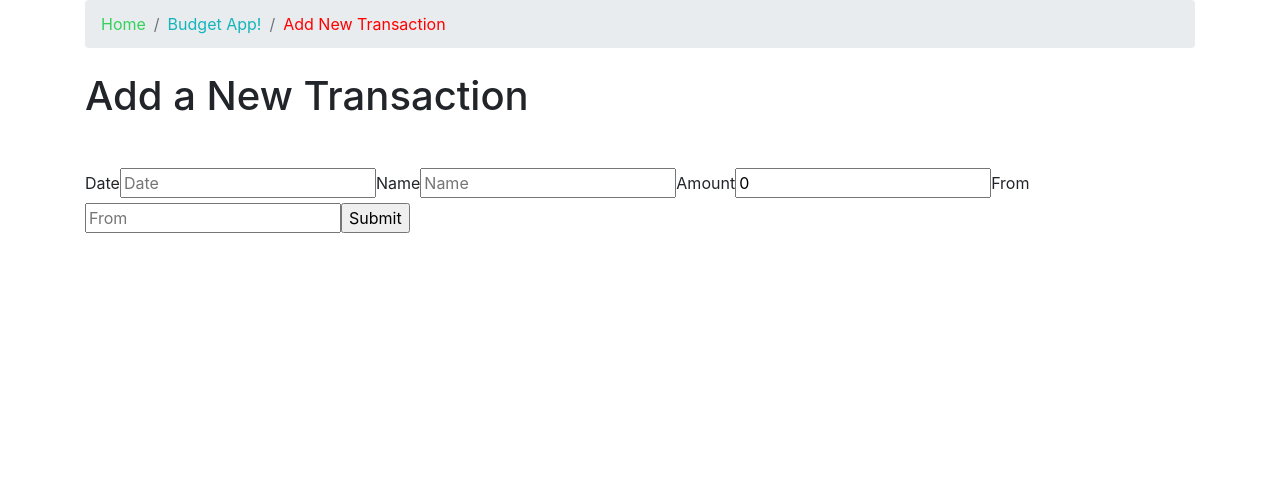
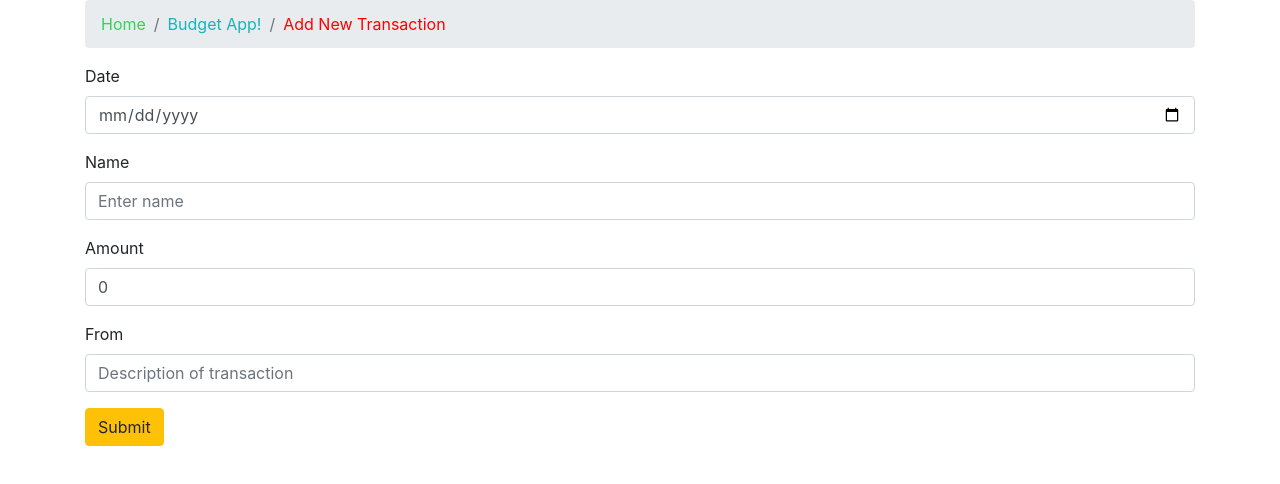
Before and after one commit to esayh/budget-app, a React (Create React App) app: page /transactions/new in a window 1280 px wide. Shown: the top 484 px of the page. Built offline with nearby package versions, Linux system fonts and the light colour scheme; no server answers.

Commit message:
add bootstrap form

```diff
--- a/src/Components/TransactionsNewForm.js
+++ b/src/Components/TransactionsNewForm.js
@@ -1,5 +1,6 @@
 import { useState } from 'react'
-import { withRouter } from 'react-router-dom';
+import { Form, Button } from 'react-bootstrap'
+import { withRouter } from 'react-router-dom'
 
 const TransactionsNewForm = (props) => {
 	const [transactions, setTransactions] = useState({
@@ -10,7 +11,7 @@ const TransactionsNewForm = (props) => {
 	})
 
 	const handleTextChange = (e) => {
-    setTransactions({ ...transactions, [e.target.id]: e.target.value})
+		setTransactions({ ...transactions, [e.target.id]: e.target.value })
 	}
 
 	const handleSubmit = (e) => {
@@ -19,47 +20,55 @@ const TransactionsNewForm = (props) => {
 		props.history.push('/transactions')
 	}
 
-
 	return (
-    <div className='New'>
-      <h1 className='mt-4'>Add a New Transaction</h1>
-      <form onSubmit={handleSubmit} className='mt-5'>
-        <label htmlFor='date'>Date</label>
-        <input
+		<Form onSubmit={handleSubmit}>
+			<Form.Group>
+				<Form.Label>Date</Form.Label>
+				<Form.Control
+					onChange={handleTextChange}
+					type='date'
 					id='date'
 					value={transactions.date}
-        type="text"
-        placeholder='Date'
+				></Form.Control>
+			</Form.Group>
+
+			<Form.Group>
+				<Form.Label>Name</Form.Label>
+				<Form.Control
+					type='text'
+					placeholder='Enter name'
+					id='name'
+					value={transactions.name}
 					onChange={handleTextChange}
 				/>
-        <label htmlFor='name'>Name</label>
-        <input
-        id='name'
-        value={transactions.name}
-        type="text"
-        placeholder='Name'
+			</Form.Group>
+
+			<Form.Group>
+				<Form.Label>Amount</Form.Label>
+				<Form.Control
+					type='number'
+					placeholder='Enter expense/income'
+					id='amount'
+					value={transactions.amount}
 					onChange={handleTextChange}
 				/>
-        <label htmlFor='amount'>Amount</label>
-        <input
-        id='amount'
-        value={transactions.amount}
-        type="number"
-        placeholder='Amount'
+			</Form.Group>
+
+			<Form.Group>
+				<Form.Label>From</Form.Label>
+				<Form.Control
+					type='text'
+					placeholder='Description of transaction'
+					id='from'
+					value={transactions.from}
 					onChange={handleTextChange}
 				/>
-        <label htmlFor='from'>From</label>
-        <input
-        id='from'
-        value={transactions.from}
-        type="text"
-        placeholder='From'
-        onChange={handleTextChange}
-        />
-        <input type='submit' />
-      </form>
-    </div>
-  );
-};
+			</Form.Group>
+			<Button variant='warning' type='submit'>
+				Submit
+			</Button>
+		</Form>
+	)
+}
 
 export default withRouter(TransactionsNewForm)
```
Lines whose indentation alone changed are shown as unchanged.
